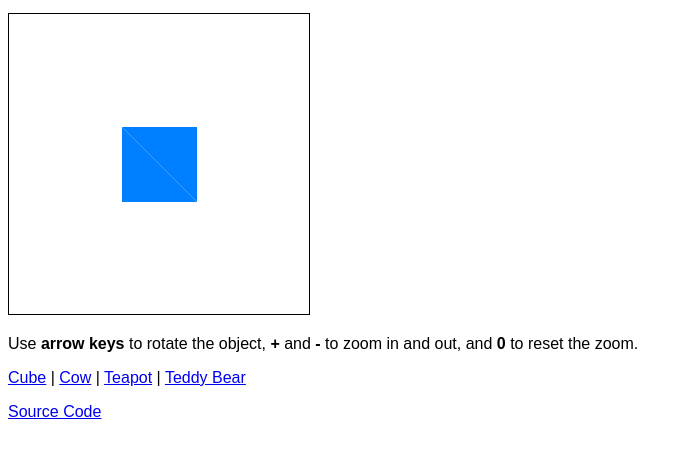
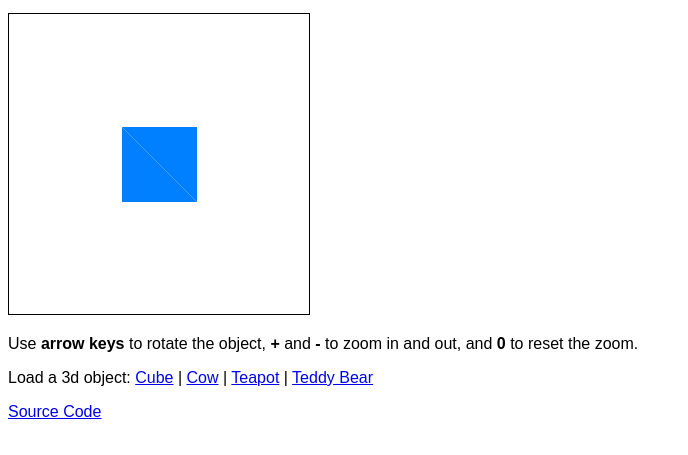
Before and after one commit to manfredsteyer/toy3d, a plain HTML site: page index.html in a window 1280 px wide. Shown: the part 101-556 px from the top of the page, without its empty margins (0-688 px from the left). Drawn offline with Linux system fonts and the light colour scheme.

Commit message:
link description

```diff
--- a/index.html
+++ b/index.html
@@ -29,6 +29,7 @@
     </p>
 
     <p>
+        Load a 3d object:
         <a href="javascript:loadCube();">Cube</a> |
         <a href="javascript:load(parseObj(cow));">Cow</a> |
         <a href="javascript:load(parseObj(teapot));">Teapot</a> |
```
